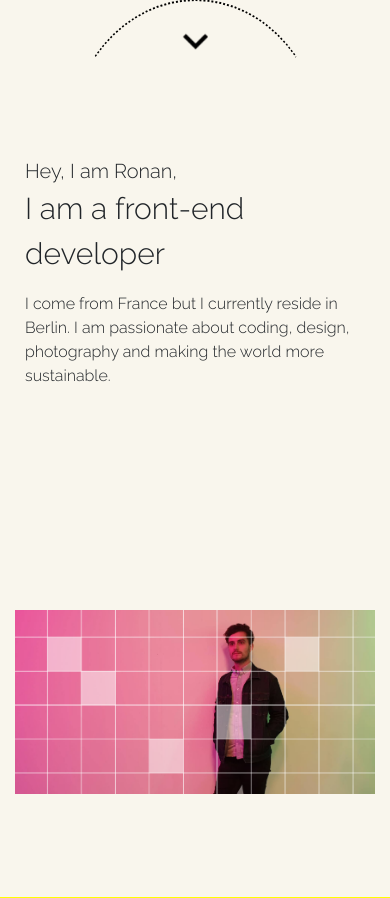
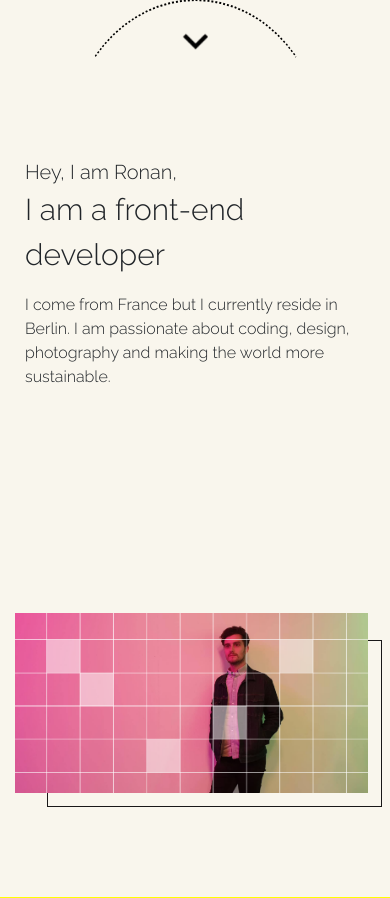
Before and after one commit to Holdenro/Portfolio, a PHP site: page / in a window 390 px wide. Shown: the part 791-1689 px from the top of the page. Run offline with PHP 8.4, Linux system fonts and the light colour scheme; some libraries are stand-ins or nearby versions.

Commit message:
responsive frame

```diff
--- a/index.html
+++ b/index.html
@@ -74,6 +74,7 @@
 
 
 
+
 			</div>
 		</div>
 
--- a/stylesheets/style.css
+++ b/stylesheets/style.css
@@ -207,6 +207,8 @@ button.navbar-toggler {
     position: relative;
     left: 315px;
     bottom: 170px;*/
+     display: inline-block;
+ 	 position: relative;
     z-index: 1;
 }
 
@@ -217,10 +219,22 @@ button.navbar-toggler {
   position: relative;
   left: 20px;
   bottom: 7px;*/
+
   z-index: 2;
 }
 
+.portrait::before {
+  position: absolute;
+  top: 15%;
+  left: 9%;
+  width: 93%;
+  height: 93%;
+  border: 1.5px solid rgba(0,0,0,.9);
+  content: '';
+  z-index: -1
+}
+
 .img-fluid{
-  max-width: 100%;
+  max-width: 98%;
   height: auto;
 }
```
